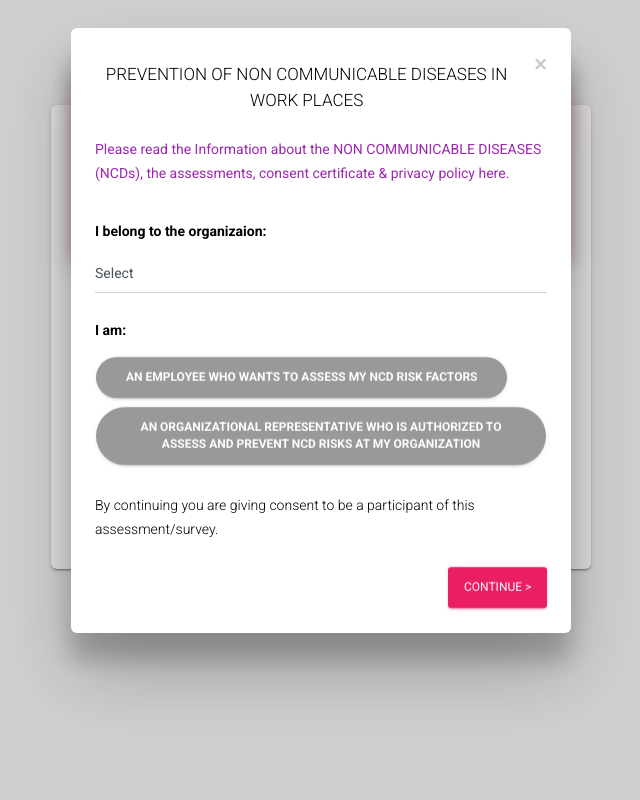
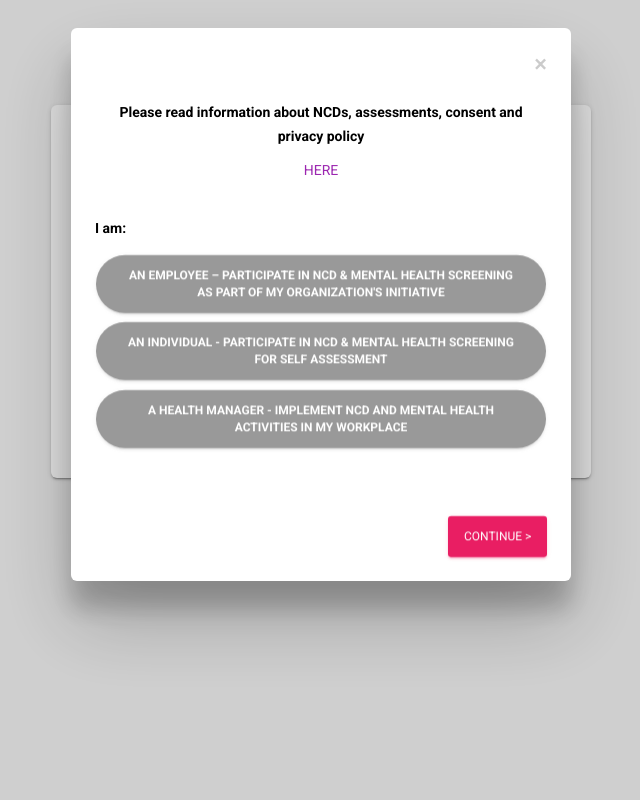
Before and after one commit to HarishKumarHV1994/new-nclanding, a Python web app: template templates/ncdlanding.html in a window 1280 px wide, after a click on "START ASSESSMENT". Shown: the whole page, without its empty margins (319-959 px from the left). Run offline with Jinja, Linux system fonts and the light colour scheme; the template is opened without the code that fills it, so the values that code supplies are empty; some libraries are stand-ins or nearby versions.

Commit message:
Update ncdlanding.html
Updated for review comments

```diff
--- a/templates/ncdlanding.html
+++ b/templates/ncdlanding.html
@@ -22,30 +22,138 @@
 
 </head>
 
+    <script type="text/javascript">
+    $(document).ready(function(){
+
+        document.getElementById('orglabel').style.display = 'none'
+      document.getElementById('organization').style.display = 'none'
+
+
+
+
+    })
+
+    function gotohome(){
+
+        //document.getElementById('selected_org').value = document.getElementById('organization').value
+
+
+
+        if(parseInt(document.getElementById('selected_user').value)==0 || parseInt(document.getElementById('selected_user').value)==2){
+           if(parseInt(document.getElementById('organization').value)==-1){
+               alert("Please select the Organization you belong to before you proceed")
+           }else{
+               localStorage.setItem('_orgName', document.getElementById('organization').value)
+               localStorage.setItem('_user_type', document.getElementById('selected_user').value)
+               alert("Proceed as employee or health manager")
+
+           }
+        }
+        else{
+               alert("Proceed as individual")
+
+           }
+
+
+        /*var xhttp = new XMLHttpRequest();
+	    xhttp.onreadystatechange = function() {
+	        if (this.readyState == 4 && this.status == 200) {
+	          //console.log(this.responseText);
+	          window.location.href = '/ncdhome'
+	        }
+	    };
+	    xhttp.open("POST", "/add_ncdfeasibility_assessment", true);
+	    xhttp.setRequestHeader("Content-type", "application/x-www-form-urlencoded");
+	    xhttp.send('data='+encodeURIComponent(JSON.stringify(data_payload)));
+
+	    console.log(JSON.stringify(data_payload)) */
+
+        //alert('user'+document.getElementById('selected_user').value)
+        //alert('organization'+document.getElementById('organization').value)
+    }
+
+    function select_radio(id){
+
+
+    var radio_element_0 = document.getElementById(0)
+    var radio_element_1 = document.getElementById(1)
+    var radio_element_2 = document.getElementById(2)
+    //var ele=document.getElementById(id)
+    //ele.classList.remove("btn-rose")
+    //radio_element.classList.add("btn-rose")
+
+
+	//json_data.data[parseInt(qid)-1].selection_val = parseInt(element_id)
+
+
+        if(parseInt(id)==0){
+            radio_element_0.classList.add("btn-rose")
+            radio_element_1.classList.remove("btn-rose")
+            radio_element_2.classList.remove("btn-rose")
+        }
+
+        if(parseInt(id)==1){
+            radio_element_1.classList.add("btn-rose")
+            radio_element_0.classList.remove("btn-rose")
+            radio_element_2.classList.remove("btn-rose")
+        }
+
+        if(parseInt(id)==2){
+            radio_element_2.classList.add("btn-rose")
+            radio_element_1.classList.remove("btn-rose")
+            radio_element_0.classList.remove("btn-rose")
+        }
+
+      if(parseInt(id)==0 || parseInt(id)== 2){
+          document.getElementById('orglabel').style.display = 'block'
+          document.getElementById('organization').style.display = 'block'
+      }
+
+     if(parseInt(id)==1){
+          document.getElementById('orglabel').style.display = 'none'
+          document.getElementById('organization').style.display = 'none'
+      }
+
+        document.getElementById('selected_user').value = id
+
+    // For question 18  if the selected option is Yes, go to the next question, else go to 20th question
+
+
+
+
+
+
+}
+    </script>
+
 <body class="login-page sidebar-collapse">
+
+    <input type="hidden" id="selected_user" name="selected_user" >
+    <input type="hidden" id="selected_org" name="selected_org" >
 
     <div class="container">
       <div class="row" style="margin-top: 75px;">
         <div class="col-lg-6 col-md-6 ml-auto mr-auto">
           <div class="card card-login">
             <!-- <form class="form" method="post" action="/login"> -->
-              <div class="card-header card-header-rose text-center">
+              <div class="card-header card-header-amber text-center">
                 <div class="social-line">
+                  <img src="img/who.png" style="width: 75px;">
                   <img src="img/nimhans.png" style="width: 75px;">
                   <img src="img/cph.png" style="width: 75px;">
                 </div>
-                <h4 class="card-title">PREVENTION OF NON COMMUNICABLE DISEASES IN WORK PLACES</h4>
+                <h4 class="card-title" style="color:black">NCD-METER FOR WORKPLACES – TOOL KIT</h4>
               </div>
 
 
               <div class="card-body" style="padding-top: 15px; margin-left: 15px;">
 
-                <p style="font-weight: bold;">Greetings from NIMHANS!</p>
-                <p>Hope you all are healthy and safe.</p>
-                <p>Dear Participant,</p>
-                <p>Text to be added</p>
+                <!--<p style="font-weight: bold;">Greetings from NIMHANS!</p>-->
+                <center><p style="font-weight: bold;">Non Communicable Diseases (NCDs) and NCD risk factors like tobacco, alcohol, physical inactivity , unhealthy diets , harmful work stress and mental disorders are emerging health concerns in workplaces.</p></center>
+                <center><p style="font-weight: bold;">This tool kit (NCD-METER for workplaces) facilitates prevention and control of NCDs, NCD risk factors and common mental disorders in workplaces </p></center>
+                <!--<p>Text to be added</p>
                 <p>We invite you to participate in this research.</p>
-                <p><b>The collected information will be used only for...text to be provided</b></p>
+                <p><b>The collected information will be used only for...text to be provided</b></p>-->
                 <!--<p><b>Nowhere your identity or information provided by you will be revealed at any stage of the study.</b></p>-->
 
                 <!-- <div class="form-check">
@@ -85,7 +193,7 @@
     <div class="modal-dialog" role="document">
       <div class="modal-content">
         <div class="modal-header">
-          <h5 class="modal-title" id="exampleModalLabel"  style="text-align: center " >PREVENTION OF NON COMMUNICABLE DISEASES IN WORK PLACES</h5>
+          <!--<center><h5 class="modal-title" id="exampleModalLabel">NCD-METER FOR WORKPLACES – TOOL KIT</h5></center>-->
           <button type="button" class="close" data-dismiss="modal" aria-label="Close">
             <span aria-hidden="true">&times;</span>
           </button>
@@ -94,20 +202,16 @@
 
         <div class="modal-body">
 
-          <p><a href="/policy" target="_blank" style="font-weight: 400; text-align: center">Please read the Information about the NON COMMUNICABLE DISEASES (NCDs), the assessments, consent certificate & privacy policy here.</a></p>
+          <center><p style="font-weight: bold">Please read information about NCDs, assessments, consent and privacy policy</p></center>
+            <center><p><a href="/policy" target="_blank" style="font-weight: 400; text-align: center">HERE</a></p></center>
         <br>
-          <p style="font-weight: bold"> I belong to the organizaion:</p>
 
-                        <select class="form-control" id="organization" style="width: 100%;">
-                        <option value="-1">Select</option>
-                        <option value="2">Test</option>
-
-                        </select>
-         <br>
             <p style="font-weight: bold"> I am:</p>
 
-            <button class="btn btn-round" id="usertype_emp" style="margin-bottom: 4px; white-space:normal"><b>An Employee who wants to assess my NCD risk factors</b></button>
-             <button class="btn btn-round" id="usertype_org" style="margin-bottom: 4px; white-space:normal"><b>An Organizational representative who is authorized to assess and prevent NCD risks at my Organization</b></button>
+            <button class="btn btn-round" id="0" style="margin-bottom: 4px; white-space:normal" onclick="select_radio('0')"><b>An Employee – Participate in NCD & mental health screening as part of my Organization's Initiative</b></button>
+            <button class="btn btn-round" id="1" style="margin-bottom: 4px; white-space:normal"  onclick="select_radio('1')"><b>An Individual - Participate in NCD & mental health screening for self assessment</b></button>
+            <button class="btn btn-round" id="2" style="margin-bottom: 4px; white-space:normal"  onclick="select_radio('2')"><b>A Health Manager - Implement NCD and mental health activities in my workplace </b></button>
+
                         <!--onclick="select_radio('{{y['qid']}}', '{{z['aid']}}') <select class="form-control" id="usertype" style="width: 100%;">
                         <option value="-1">Select</option>
                         <option value="1">An Employee who wants to assess my NCD risk factors</option>
@@ -117,12 +221,25 @@
 
         <br>
         <br>
-          <p>By continuing you are giving consent to be a participant of this assessment/survey.</p>
+          <p style="font-weight: bold" id="orglabel"> I belong to the organization:</p>
+
+                        <select class="form-control" id="organization" style="width: 100%;">
+                        <option value="-1">Select</option>
+                        <option value="2">Test1</option>
+                        <option value="3">Test2</option>
+                        <option value="4">Test4</option>
+
+                        </select>
+         <br>
+
+        <!--<br>
+          <p>By continuing you are giving consent to be a participant of this assessment/survey.</p>-->
 
         </div>
         <div class="modal-footer">
           <a href="/ncdhome">
-            <button type="button" class="btn btn-rose">Continue ></button>
+            <button class="btn btn-rose btn-raised" style="" onclick="gotohome()">Continue ></button>
+              <!--<button class="btn btn-rose btn-raised" style="" onclick="on_submit()">Submit</button>-->
           </a>
         </div>
       </div>
```
